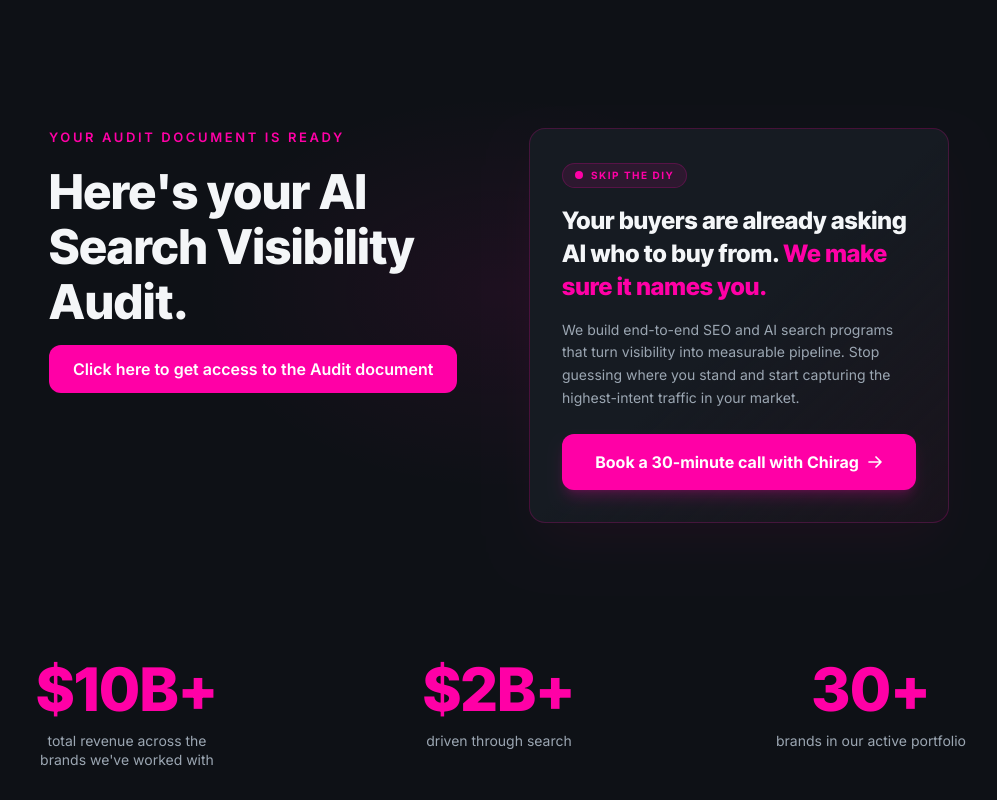
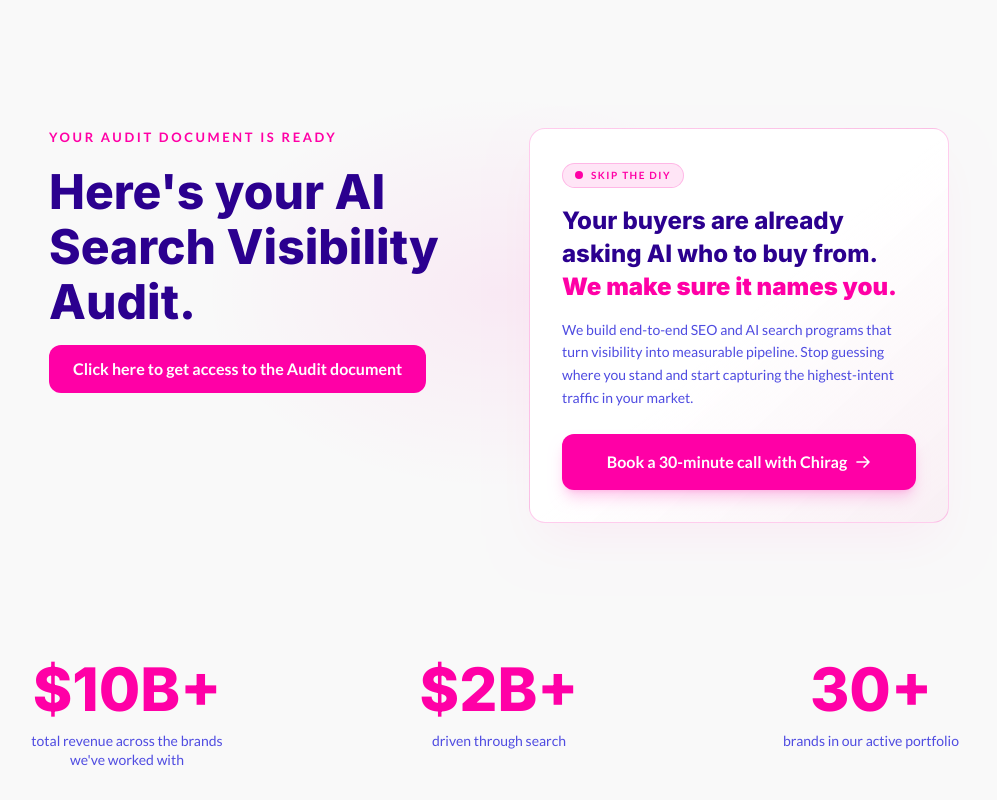
Before and after one commit to ambertaco/Lead-Magnet-Landing-Page, a Next.js app: page / in a window 1280 px wide. Shown: the top 800 px of the page, without its empty margins (141-1138 px from the left). Built offline with nearby package versions, Linux system fonts and the light colour scheme.

Commit message:
style: implement new brand colors and typography

```diff
--- a/src/app/globals.css
+++ b/src/app/globals.css
@@ -1,19 +1,20 @@
 @import "tailwindcss";
 
 @theme inline {
-  --color-background: #0E1116;
-  --color-surface: #161B22;
-  --color-surface-alt: #12161C;
-  --color-border-card: #232A33;
-  --color-text-primary: #F4F6F8;
-  --color-text-muted: #9BA6B2;
+  --color-background: #F9F9F9;
+  --color-surface: #FFFFFF;
+  --color-surface-alt: #F0F4F8;
+  --color-border-card: #E2E8F0;
+  --color-text-primary: #2B008F;
+  --color-text-muted: #4F4CE1;
   --color-accent: #FF00A6;
-  --color-accent-hover: #FF4DC4;
-  --color-teal: #4FB7B3;
+  --color-accent-hover: #D6008B;
+  --color-teal: #5FBDFC;
   --color-success: #4ADE80;
 
-  --font-display: "Inter Tight", sans-serif;
-  --font-body: "Inter", sans-serif;
+  --font-display: var(--font-inter);
+  --font-body: var(--font-lato);
+  --font-logo: var(--font-lexend);
 }
 
 html {
--- a/src/app/layout.tsx
+++ b/src/app/layout.tsx
@@ -1,10 +1,23 @@
 import type { Metadata } from "next";
-import { Inter } from "next/font/google";
+import { Inter, Lato, Lexend_Deca } from "next/font/google";
 import "./globals.css";
 
 const inter = Inter({
   subsets: ["latin"],
-  variable: "--font-body",
+  variable: "--font-inter",
+  display: "swap",
+});
+
+const lato = Lato({
+  subsets: ["latin"],
+  weight: ["400", "700"],
+  variable: "--font-lato",
+  display: "swap",
+});
+
+const lexend = Lexend_Deca({
+  subsets: ["latin"],
+  variable: "--font-lexend",
   display: "swap",
 });
 
@@ -50,13 +63,7 @@ export default function RootLayout({
   children: React.ReactNode;
 }>) {
   return (
-    <html lang="en" className={`${inter.variable} antialiased`}>
-      <head>
-        <link
-          href="https://fonts.googleapis.com/css2?family=Inter+Tight:wght@400;500;600;700;800&display=swap"
-          rel="stylesheet"
-        />
-      </head>
+    <html lang="en" className={`${inter.variable} ${lato.variable} ${lexend.variable} antialiased`}>
       <body className="min-h-screen bg-background text-text-primary font-body">
         {children}
       </body>
```
